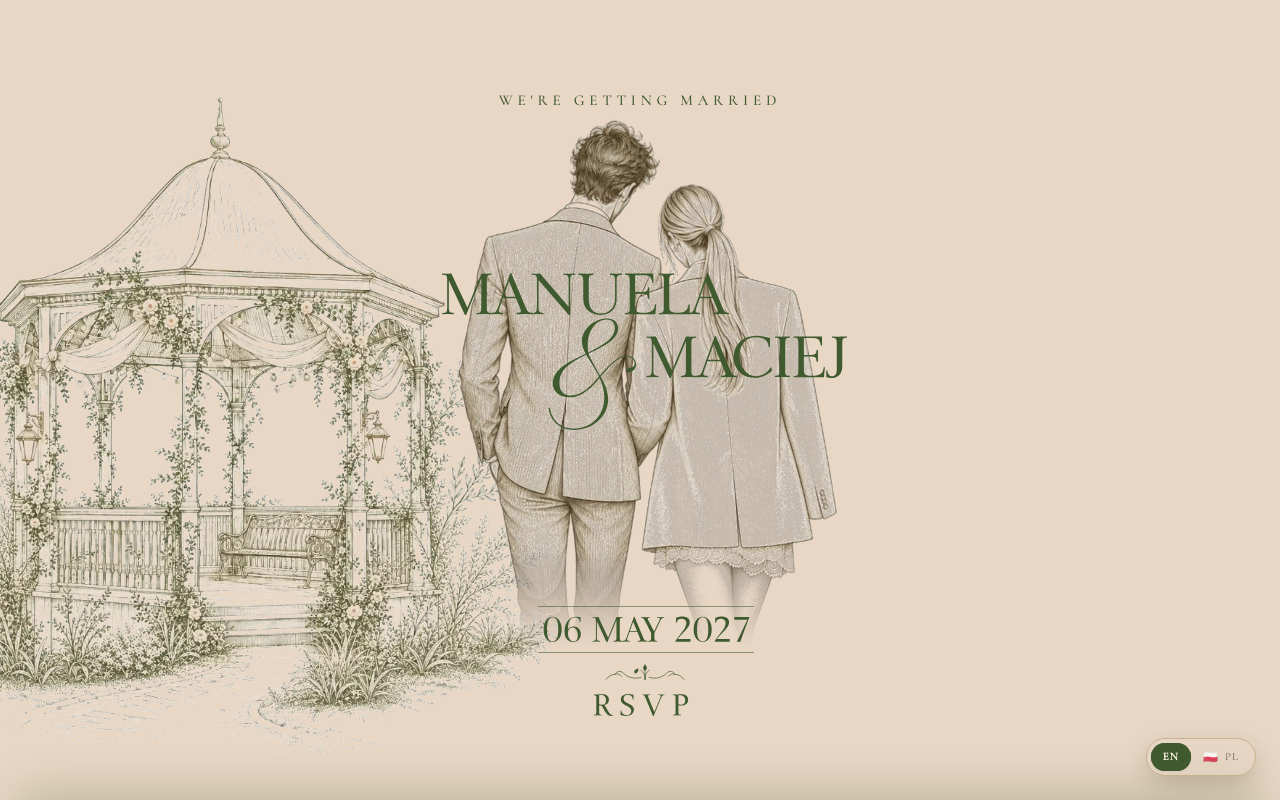
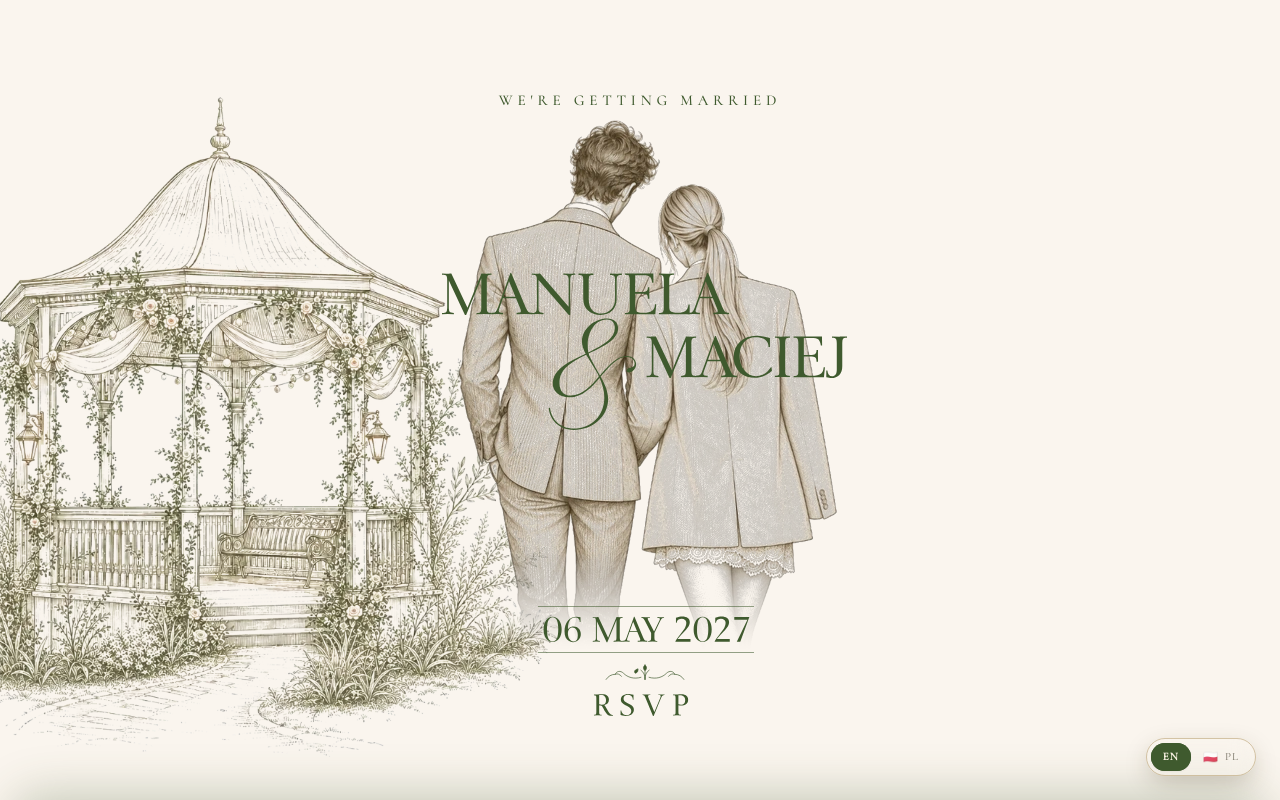
Before and after one commit to manuelmesav3l/invitacion-manuela-maciej, a React (Vite) app: page / in a window 1280 px wide. Shown: the top 800 px of the page. Built offline with nearby package versions, Linux system fonts and the light colour scheme; a web font is replaced by a local one.

Commit message:
feat(hero): set hero background to light warm pastel #FAF5EE

```diff
--- a/src/components/StackCard.tsx
+++ b/src/components/StackCard.tsx
@@ -34,7 +34,7 @@ export function StackCard({ children, first = false }: { children: ReactNode; fi
     <div
       ref={ref}
       style={{ top: first ? 0 : top }}
-      className={`sticky ${first ? 'top-0' : 'rounded-t-[28px] shadow-[0_-18px_48px_-12px_rgba(63,90,46,0.28)] sm:rounded-t-[40px]'} overflow-hidden`}
+      className={`sticky ${first ? 'top-0 bg-cream-light' : 'rounded-t-[28px] shadow-[0_-18px_48px_-12px_rgba(63,90,46,0.28)] sm:rounded-t-[40px]'} overflow-hidden`}
     >
       {children}
     </div>
--- a/src/sections/Hero.tsx
+++ b/src/sections/Hero.tsx
@@ -33,7 +33,7 @@ export function Hero({ onRsvp }: { onRsvp: () => void }) {
   }, [reduce])
 
   return (
-    <section ref={sectionRef} className="relative w-full bg-cream min-h-screen flex items-center justify-center py-2 sm:py-10 px-1 sm:px-4 overflow-hidden" aria-label={t.hero.ariaCouple}>
+    <section ref={sectionRef} className="relative w-full bg-cream-light min-h-screen flex items-center justify-center py-2 sm:py-10 px-1 sm:px-4 overflow-hidden" aria-label={t.hero.ariaCouple}>
       {/* Gazebo illustration: Monumental scale, shifted left to bleed onto the screen edge */}
       <div className="hidden lg:flex left-[-10%] xl:left-[-12%] 2xl:left-[-14%] bottom-0 absolute z-0 pointer-events-none w-[clamp(480px,58vw,1020px)] max-h-[100vh] select-none items-end justify-start">
         <img
@@ -103,7 +103,7 @@ export function Hero({ onRsvp }: { onRsvp: () => void }) {
             type="button"
             onClick={onRsvp}
             aria-label={t.hero.rsvpAria}
-            className="group absolute left-1/2 top-[93.2%] w-[22%] lg:left-[50.5%] lg:top-[92%] lg:w-[10%] -translate-x-1/2 cursor-pointer p-1 -m-1 text-olive-deep transition-all duration-300 ease-[cubic-bezier(0.25,1,0.5,1)] hover:scale-105 hover:text-gold active:scale-95 active:text-[#937848] focus-visible:outline-none focus-visible:ring-2 focus-visible:ring-gold focus-visible:ring-offset-2 focus-visible:ring-offset-cream rounded select-none"
+            className="group absolute left-1/2 top-[93.2%] w-[22%] lg:left-[50.5%] lg:top-[92%] lg:w-[10%] -translate-x-1/2 cursor-pointer p-1 -m-1 text-olive-deep transition-all duration-300 ease-[cubic-bezier(0.25,1,0.5,1)] hover:scale-105 hover:text-gold active:scale-95 active:text-[#937848] focus-visible:outline-none focus-visible:ring-2 focus-visible:ring-gold focus-visible:ring-offset-2 focus-visible:ring-offset-cream-light rounded select-none"
           >
             <RsvpLogo className="w-full h-auto block transition-all duration-300 drop-shadow-none group-hover:drop-shadow-[0_2px_10px_rgba(173,145,92,0.4)]" />
 
--- a/src/styles/index.css
+++ b/src/styles/index.css
@@ -75,10 +75,15 @@
 
 :root {
   --cream: #e8d7c5;
+  --cream-light: #FAF5EE;
   --sand: #e8d7c5;
   --olive: #3f5a2e;
   --gold: #ad915c;
   --ink: #4a4436;
+}
+
+.bg-cream-light {
+  background-color: #FAF5EE;
 }
 
 html.lenis, html.lenis body { height: auto; }
--- a/tailwind.config.js
+++ b/tailwind.config.js
@@ -5,6 +5,7 @@ export default {
     extend: {
       colors: {
         cream: '#E8D7C5',
+        'cream-light': '#FAF5EE',
         sand: '#E8D7C5',
         'olive-deep': '#3F5A2E',
         gold: '#AD915C',
```
